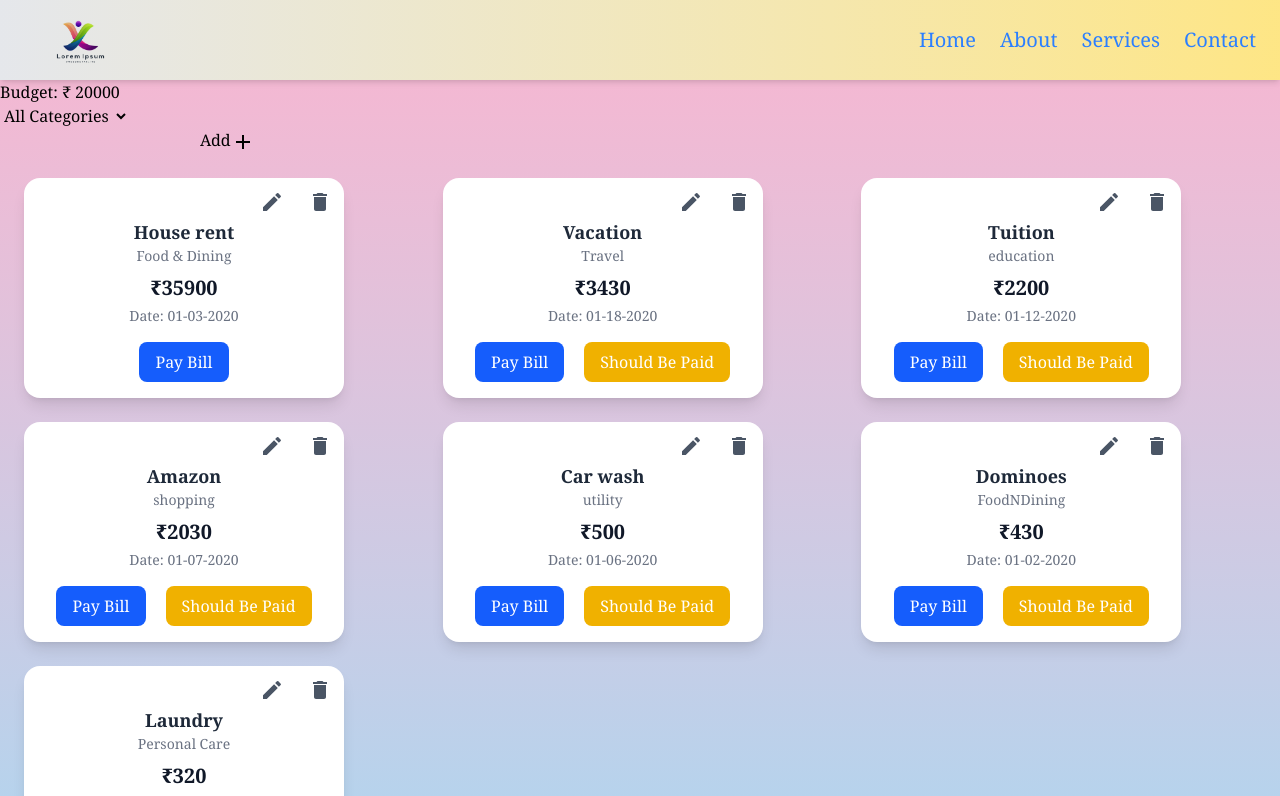
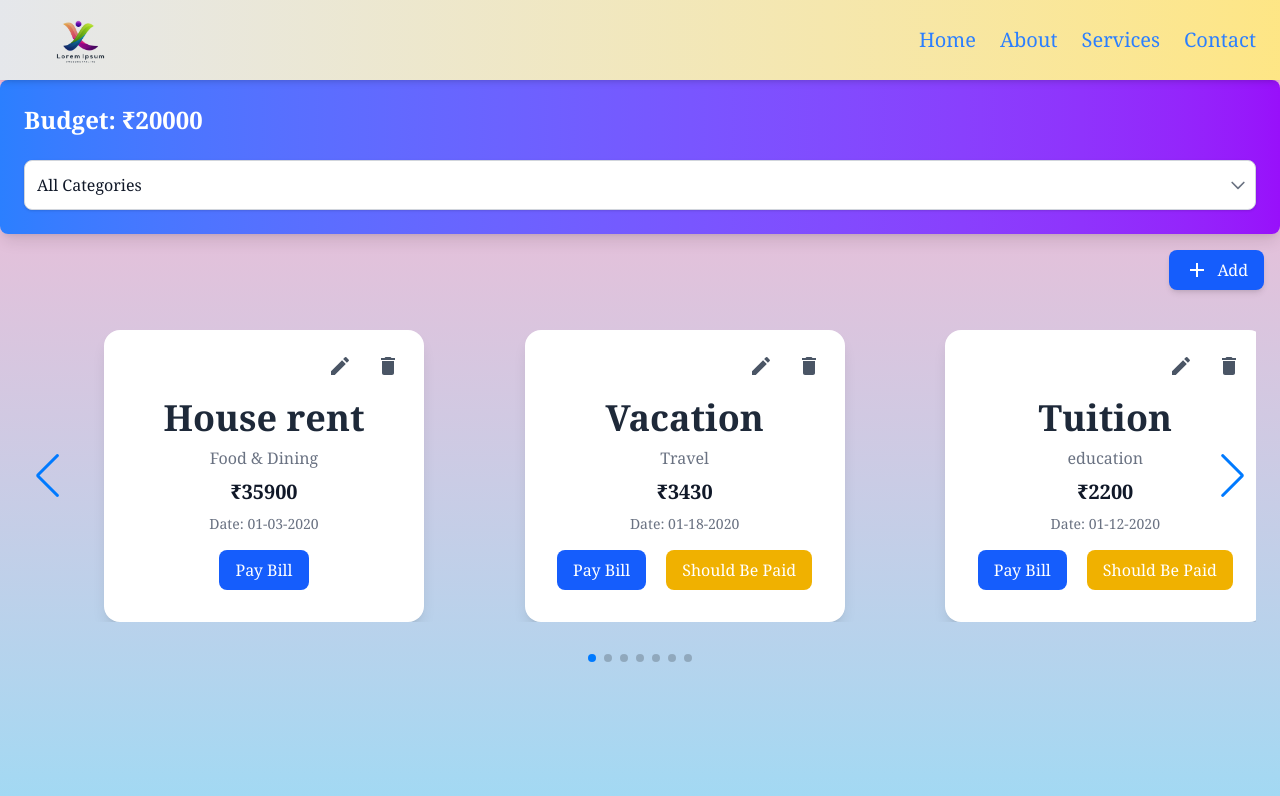
Before and after one commit to ManiacAyu/brightMoneyFrontendAssignment, a React (Vite) app: page / in a window 1280 px wide. Shown: the top 796 px of the page. Built offline with nearby package versions, Linux system fonts and the light colour scheme.

Commit message:
sixth commit

```diff
--- a/package.json
+++ b/package.json
@@ -25,6 +25,8 @@
     "react-chartjs-2": "^5.3.0",
     "react-dom": "^18.3.1",
     "react-redux": "^9.2.0",
+    "react-toastify": "^11.0.3",
+    "swiper": "^11.2.1",
     "swiper.js": "^1.0.0",
     "tailwindcss": "^4.0.0",
     "yup": "^1.6.1"
--- a/src/components/BillCard.jsx
+++ b/src/components/BillCard.jsx
@@ -4,6 +4,7 @@ import EditIcon from "@mui/icons-material/Edit";
 import { useDispatch } from "react-redux";
 import { deleteBill, updateBill } from "../store/billsSlice";
 import { decrAmount } from "../store/monthlyBudget";
+import { toast, Bounce } from "react-toastify";
 
 const BillCard = ({ bill, onUpdate }) => {
   const dispatch = useDispatch();
@@ -18,15 +19,26 @@ const BillCard = ({ bill, onUpdate }) => {
   const payBillHandler = () => {
     const zx = parseInt(bill.amount);
     if (zx > budget) {
+      toast.error("Insufficient Balance!!!", {
+        position: "top-right",
+        autoClose: 5000,
+        hideProgressBar: false,
+        closeOnClick: false,
+        pauseOnHover: true,
+        draggable: true,
+        progress: undefined,
+        theme: "light",
+        transition: Bounce,
+      });
     } else {
       dispatch(decrAmount(zx));
       deleteHandler();
     }
   };
-  console.log(bill)
+  console.log(bill);
   return (
-    <div className="relative w-80 bg-white shadow-lg rounded-2xl p-4">
-      <div className="absolute top-3 right-3 flex gap-6">
+    <div className="ml-20 relative w-80 bg-white shadow-lg rounded-2xl p-4">
+      <div className="absolute top-6 right-6 flex gap-6">
         <EditIcon
           className="text-gray-600 cursor-pointer hover:text-blue-500"
           size={20}
@@ -39,16 +51,16 @@ const BillCard = ({ bill, onUpdate }) => {
         />
       </div>
 
-      <div className="text-center mt-6">
-        <h3 className="text-lg font-semibold text-gray-800">
+      <div className="text-center mt-13">
+        <h3 className="text-4xl font-semibold text-gray-800">
           {bill.description}
         </h3>
-        <p className="text-sm text-gray-500">{bill.category}</p>
-        <p className="text-xl font-bold text-gray-900 mt-2">₹{bill.amount}</p>
-        <p className="text-sm text-gray-500 mt-1">Date: {bill.date}</p>
+        <p className="mt-2 text-m text-gray-500">{bill.category}</p>
+        <p className="mt-2 text-xl font-bold text-gray-900 mt-2">₹{bill.amount}</p>
+        <p className="mt-2 text-sm text-gray-500 mt-1">Date: {bill.date}</p>
       </div>
 
-      <div className="mt-4 flex justify-center">
+      <div className="mt-4 mb-4 flex justify-center mt-4">
         <button
           className="bg-blue-600 text-white px-4 py-2 rounded-lg hover:bg-blue-700"
           onClick={payBillHandler}
--- a/src/components/CardsArea.jsx
+++ b/src/components/CardsArea.jsx
@@ -1,15 +1,22 @@
-import { useState,useEffect } from "react";
+import { useState, useEffect } from "react";
 import BillCard from "./BillCard";
 import AddBill from "./forms/AddBill";
 import UpdateBill from "./forms/UpdateBill";
 import AddIcon from "@mui/icons-material/Add";
 import { useSelector } from "react-redux";
+import { Swiper, SwiperSlide } from "swiper/react";
+import { Autoplay, Pagination, Navigation } from "swiper/modules";
+
+import "swiper/css";
+import "swiper/css/pagination";
+import "swiper/css/navigation";
 const CardsArea = ({ bills }) => {
   const [isAddModalOpen, setAddModalOpen] = useState(false);
   const [isEditModalOpen, setEditModalOpen] = useState(false);
+  const [isErrorModalOpen, setErrorModalOpen] = useState(false);
   const [billToEdit, setBillToEdit] = useState(null);
   const [updatedBills, setUpdatedBills] = useState([]);
-  const amount = useSelector((state)=> state.monthlyBudget);
+  const amount = useSelector((state) => state.monthlyBudget);
 
   const addHandler = () => {
     setAddModalOpen(true);
@@ -20,35 +27,61 @@ const CardsArea = ({ bills }) => {
     let updated_bills = [...bills];
     updated_bills.sort((a, b) => parseInt(b.amount) - parseInt(a.amount));
     let budget = amount;
-    updated_bills = updated_bills.map(bill => {
-      if(bill.amount <= budget){
+    updated_bills = updated_bills.map((bill) => {
+      if (bill.amount <= budget) {
         budget -= bill.amount;
-        return {...bill, should_be_paid: true};
+        return { ...bill, should_be_paid: true };
+      } else {
+        return { ...bill, should_be_paid: false };
       }
-      else{
-        return {...bill, should_be_paid: false};
-      }
-    })
+    });
     setUpdatedBills(updated_bills);
   }, [bills]);
   return (
     <>
-      <div className="ml-50">
+      <div className="flex items-center justify-end p-4">
+        <button
+          onClick={addHandler}
+          className="flex items-center bg-blue-600 text-white px-4 py-2 rounded-lg hover:bg-blue-700 transition duration-300 shadow-md"
+        >
+          <AddIcon className="mr-2" />
           <span>Add</span>
-        <AddIcon onClick={addHandler} />
+        </button>
       </div>
-      <div className="p-6 grid grid-cols-1 md:grid-cols-2 lg:grid-cols-3 gap-6">
+      <div className="p-6 ">
+        <Swiper
+          slidesPerView={1}
+          spaceBetween={30}
+          loop={true}
+          pagination={{
+            clickable: true,
+            el: ".swiper-pagination",
+          }}
+          navigation={true}
+          modules={[Autoplay, Pagination, Navigation]}
+          breakpoints={{
+            640: {
+              slidesPerView: 2,
+            },
+            1024: {
+              slidesPerView: 3,
+            },
+          }}
+          className="mySwiper"
+        >
           {updatedBills.map((bill) => (
+            <SwiperSlide key={bill.id}>
               <BillCard
-            key={bill.id}
                 bill={bill}
                 onUpdate={(bill) => {
                   setBillToEdit(bill);
                   setEditModalOpen(true);
                 }}
-
               />
+            </SwiperSlide>
           ))}
+        </Swiper>
+        <div className="swiper-pagination !relative !mt-10 !flex !justify-center"></div>
       </div>
       <AddBill isOpen={isAddModalOpen} onClose={() => setAddModalOpen(false)} />
       <UpdateBill
--- a/src/components/forms/AddBill.jsx
+++ b/src/components/forms/AddBill.jsx
@@ -38,7 +38,7 @@ const AddBill = ({ isOpen, onClose }) => {
 
   return (
     <div
-      className="fixed inset-0 flex items-center justify-center justify-center bg-gradient-to-b from-black/50 to-black/100"
+      className="fixed inset-0 z-50 flex items-center justify-center justify-center bg-gradient-to-b from-black/50 to-black/100"
       onClick={onClose}
     >
       {" "}
--- a/src/components/forms/UpdateBill.jsx
+++ b/src/components/forms/UpdateBill.jsx
@@ -24,14 +24,13 @@ const UpdateBill = ({ isOpen, onClose, billToEdit, setBillToEdit }) => {
     validationSchema,
     enableReinitialize: true,
     onSubmit: (values) => {
+      console.log(values.date);
       let temp = values.date.split("-").reverse();
-      let x = temp[0];
-      temp[0] = temp[1];
-      temp[1] = x;
       temp = temp.join("-");
       values.date = temp;
+      console.log(values.date);
 
-      dispatch(updateBill({ id: billToEdit.id, values:values}));
+      dispatch(updateBill({ id: billToEdit.id, values: values }));
       setBillToEdit();
       onClose();
     },
@@ -41,7 +40,7 @@ const UpdateBill = ({ isOpen, onClose, billToEdit, setBillToEdit }) => {
 
   return (
     <div
-      className="fixed inset-0 flex items-center justify-center justify-center bg-gradient-to-b from-black/50 to-black/100"
+      className="fixed inset-0 z-50 flex items-center justify-center justify-center bg-gradient-to-b from-black/50 to-black/100"
       onClick={onClose}
     >
       <div
--- a/src/main.jsx
+++ b/src/main.jsx
@@ -1,14 +1,28 @@
-import { StrictMode } from 'react'
-import { createRoot } from 'react-dom/client'
-import './index.css'
-import App from './App.jsx'
-import store from './store/store.jsx'
-import { Provider } from'react-redux'
+import { StrictMode } from "react";
+import { createRoot } from "react-dom/client";
+import "./index.css";
+import App from "./App.jsx";
+import store from "./store/store.jsx";
+import { Provider } from "react-redux";
+import { ToastContainer, Bounce } from "react-toastify";
 
-createRoot(document.getElementById('root')).render(
+createRoot(document.getElementById("root")).render(
   <StrictMode>
     <Provider store={store}>
+      <ToastContainer
+        position="top-right"
+        autoClose={5000}
+        hideProgressBar={false}
+        newestOnTop={false}
+        closeOnClick={false}
+        rtl={false}
+        pauseOnFocusLoss
+        draggable
+        pauseOnHover
+        theme="light"
+        transition={Bounce}
+      />
       <App />
-      </Provider>
-  </StrictMode>,
-)
+    </Provider>
+  </StrictMode>
+);
--- a/src/parts/Body.jsx
+++ b/src/parts/Body.jsx
@@ -30,17 +30,42 @@ const Body = () => {
     );
   };
 
+  return (
+    <div className="font-sans md:font-serif py-20 min-h-screen bg-gradient-to-b from-[#F9B5D0] to-[#A2D9F3]">
+      <div className="bg-gradient-to-r from-blue-500 to-purple-600 p-6 rounded-lg shadow-lg text-white">
+        <div className="flex items-center justify-between mb-6">
+          <h1 className="text-2xl font-bold">Budget: ₹{amount}</h1>
+        </div>
 
-  return (
-    <div className = "font-sans md:font-serif py-20 min-h-screen bg-gradient-to-b from-[#F9B5D0] to-[#A2D9F3]">
-      <h1>Budget: ₹ {amount}</h1>
-      <select onChange={changeHandler}>
+        <div className="relative">
+          <select
+            onChange={changeHandler}
+            className="block w-full p-3 pr-10 text-gray-900 bg-white border border-gray-300 rounded-lg shadow-sm appearance-none focus:outline-none focus:ring-2 focus:ring-blue-500 focus:border-blue-500"
+          >
             {categories.map((cat) => (
               <option value={cat} key={cat}>
                 {cat}
               </option>
             ))}
           </select>
+          <div className="absolute inset-y-0 right-0 flex items-center px-2 pointer-events-none">
+            <svg
+              className="w-5 h-5 text-gray-500"
+              fill="none"
+              stroke="currentColor"
+              viewBox="0 0 24 24"
+              xmlns="http://www.w3.org/2000/svg"
+            >
+              <path
+                strokeLinecap="round"
+                strokeLinejoin="round"
+                strokeWidth={2}
+                d="M19 9l-7 7-7-7"
+              />
+            </svg>
+          </div>
+        </div>
+      </div>
 
       <CardsArea bills={billsTodisplay} />
     </div>
```
Also changed, not shown: 1 other file (tests, documents, lock files or other folders). Lines whose indentation alone changed are shown as unchanged.
